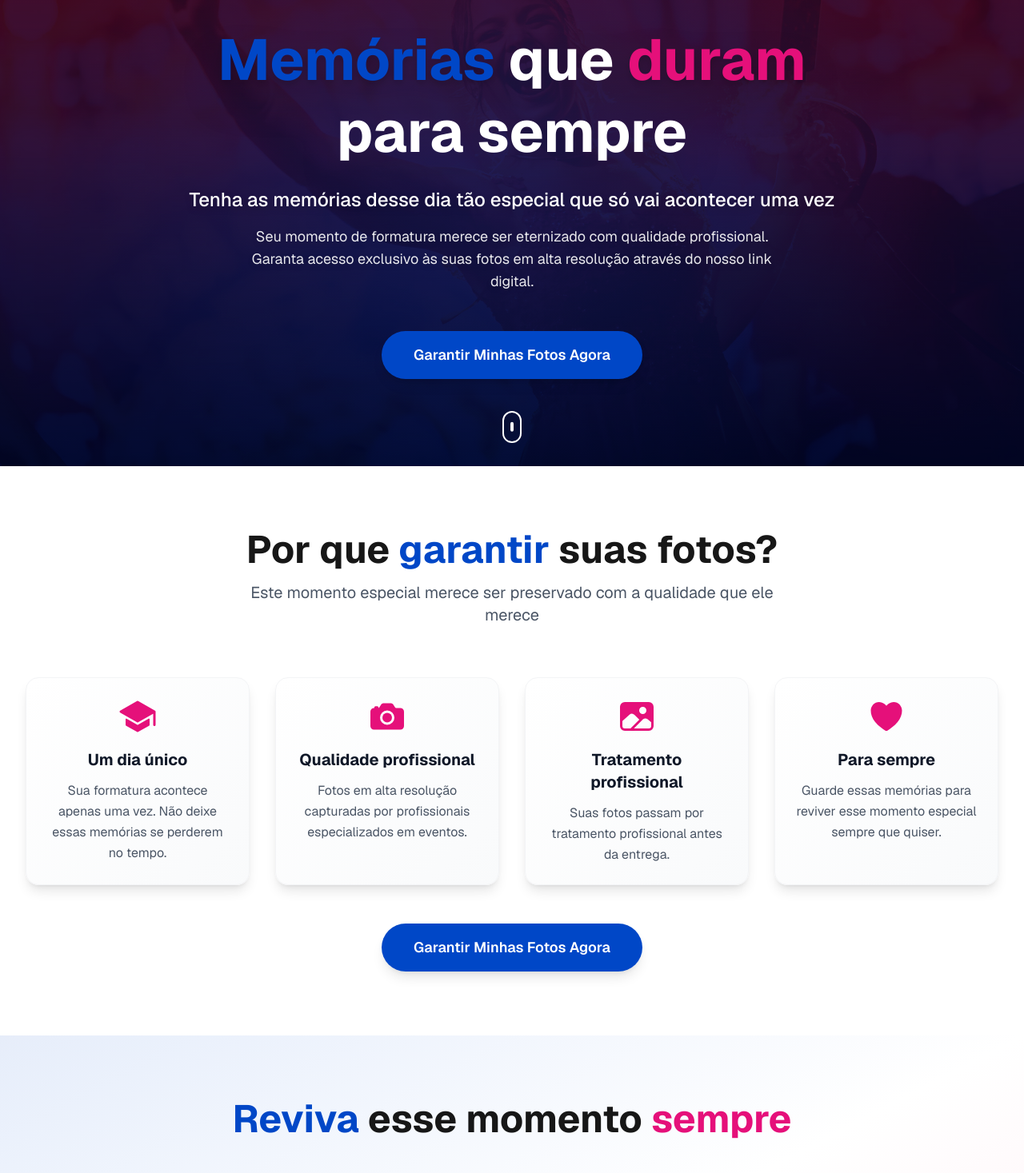
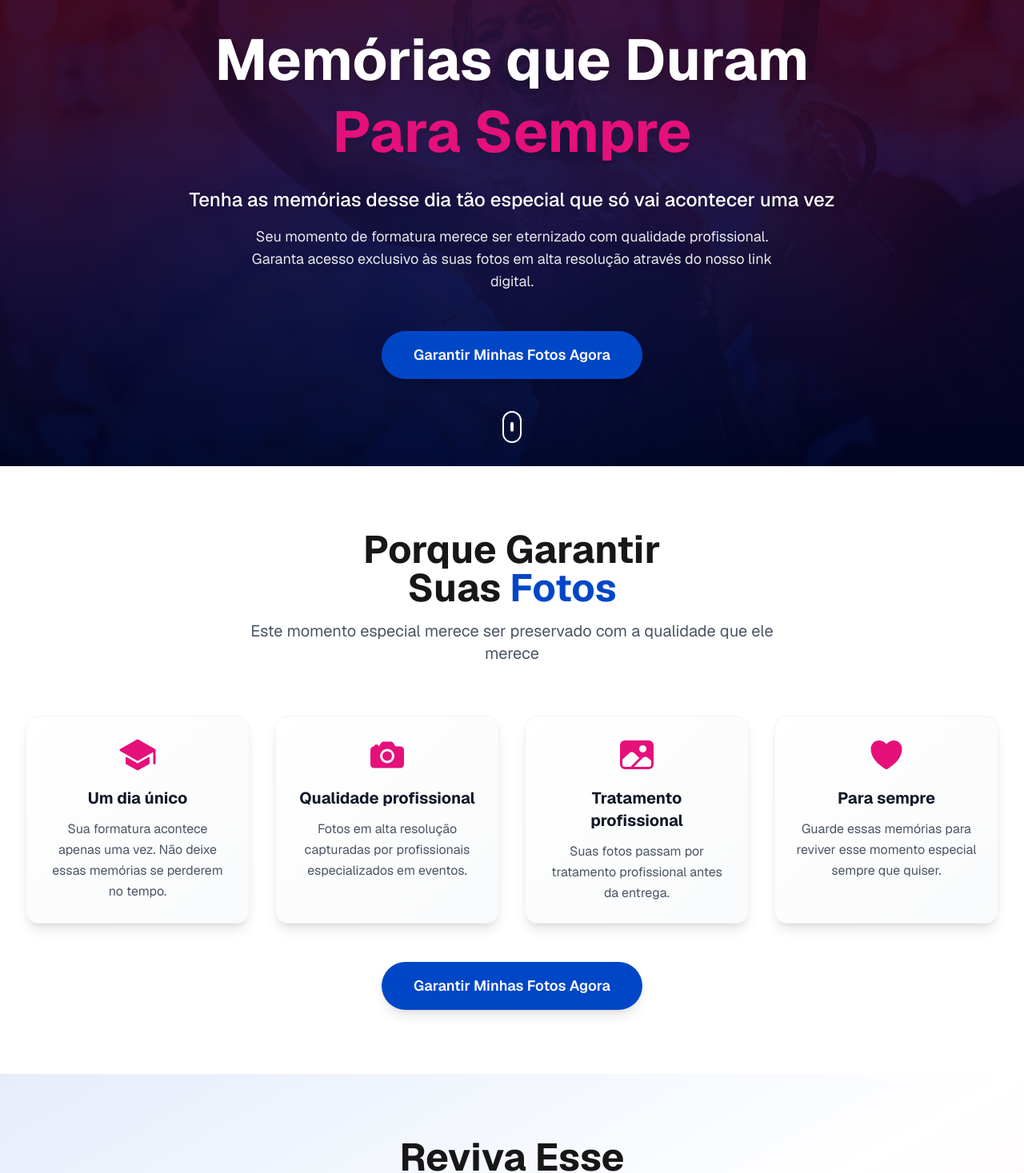
Before and after one commit to lucaskordi/fotosmyt, a Next.js app: page / in a window 1280 px wide. Shown: the part 217-1684 px from the top of the page at 80% size. Built offline with nearby package versions, Linux system fonts and the light colour scheme.

Commit message:
Enhance text layout and styling: Updated CTA, emotional, hero, and value sections for improved readability and visual appeal, including icon integration and text adjustments.

```diff
--- a/components/cta-section.tsx
+++ b/components/cta-section.tsx
@@ -1,6 +1,7 @@
 'use client';
 
 import { motion } from 'framer-motion';
+import { IoCamera } from 'react-icons/io5';
 
 export default function CtaSection() {
   return (
@@ -41,9 +42,10 @@ export default function CtaSection() {
             whileInView={{ opacity: 1 }}
             viewport={{ once: true }}
             transition={{ duration: 0.8, delay: 0.3 }}
-            className="mt-8 text-white/70 text-sm"
+            className="mt-8 text-white/70 text-sm flex items-center justify-center gap-2"
           >
-            📸 Link enviado após o tratamento profissional das fotos
+            <IoCamera className="text-[#e5107a]" />
+            <span>Link enviado após o tratamento profissional das fotos</span>
           </motion.p>
         </motion.div>
       </div>
--- a/components/emotional-section.tsx
+++ b/components/emotional-section.tsx
@@ -15,8 +15,8 @@ export default function EmotionalSection() {
             className="text-center mb-12"
           >
             <h2 className="text-4xl sm:text-5xl font-bold mb-6">
-              <span className="text-[#0047c7]">Reviva</span> esse momento{' '}
-              <span className="text-[#e5107a]">sempre</span>
+              <span className="block">Reviva Esse</span>
+              <span className="block">Momento <span className="text-[#0047c7]">Sempre</span></span>
             </h2>
           </motion.div>
 
--- a/components/hero-section.tsx
+++ b/components/hero-section.tsx
@@ -48,8 +48,8 @@ export default function HeroSection() {
             transition={{ duration: 0.8, delay: 0.3 }}
             className="text-5xl sm:text-6xl lg:text-7xl font-bold mb-6 leading-tight text-white drop-shadow-2xl"
           >
-            <span className="text-[#0047c7] drop-shadow-lg">Memórias</span> que{' '}
-            <span className="text-[#e5107a] drop-shadow-lg">duram</span> para sempre
+            <span className="drop-shadow-lg">Memórias que Duram</span>{' '}
+            <span className="text-[#e5107a] drop-shadow-lg">Para Sempre</span>
           </motion.h1>
 
           <motion.p
@@ -95,7 +95,7 @@ export default function HeroSection() {
         initial={{ opacity: 0 }}
         animate={{ opacity: 1 }}
         transition={{ duration: 1, delay: 0.8 }}
-        className="absolute bottom-24 sm:bottom-8 left-1/2 transform -translate-x-1/2 z-20"
+        className="absolute bottom-10 sm:bottom-8 left-1/2 transform -translate-x-1/2 z-20"
       >
         <motion.div
           animate={{ y: [0, 10, 0] }}
--- a/components/value-section.tsx
+++ b/components/value-section.tsx
@@ -38,7 +38,8 @@ export default function ValueSection() {
           className="text-center mb-16"
         >
           <h2 className="text-4xl sm:text-5xl font-bold mb-4">
-            Por que <span className="text-[#0047c7]">garantir</span> suas fotos?
+            <span className="block">Porque Garantir</span>
+            <span className="block">Suas <span className="text-[#0047c7]">Fotos</span></span>
           </h2>
           <p className="text-xl text-gray-600 max-w-2xl mx-auto">
             Este momento especial merece ser preservado com a qualidade que ele merece
```
